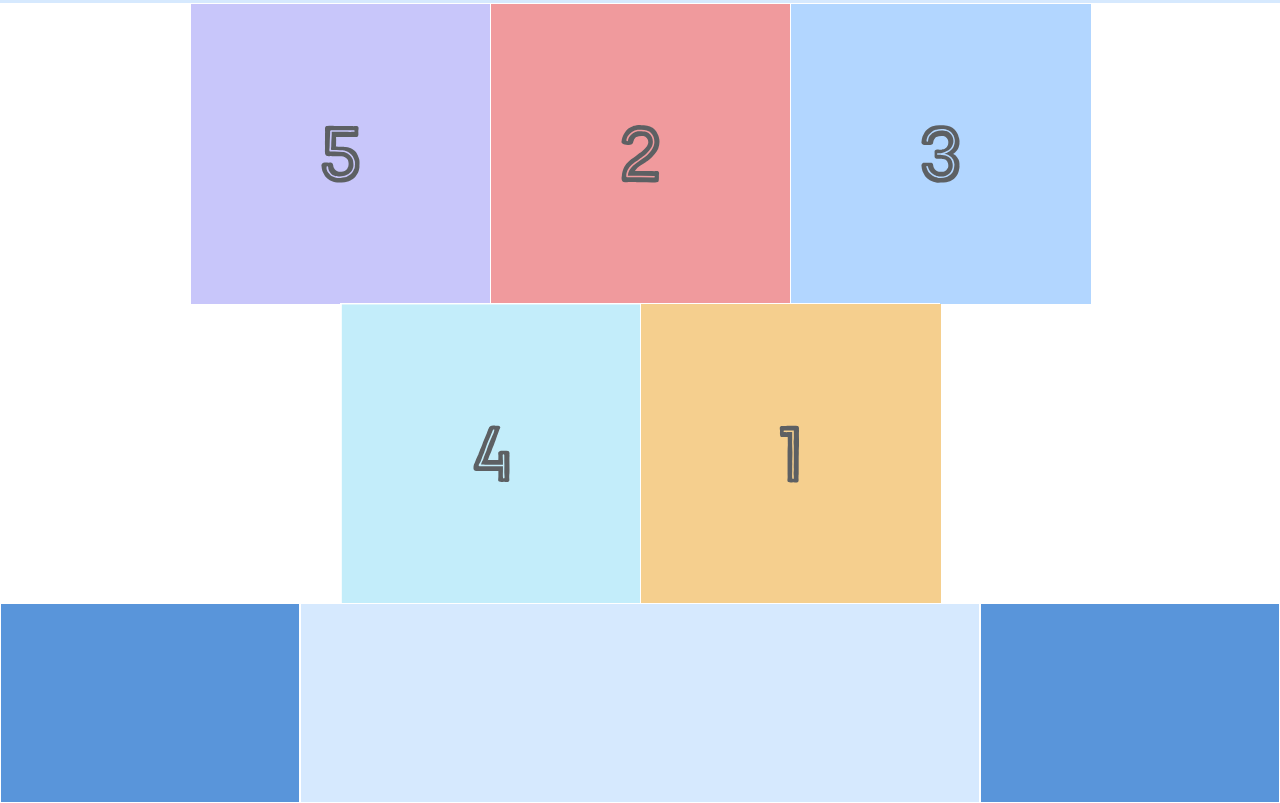
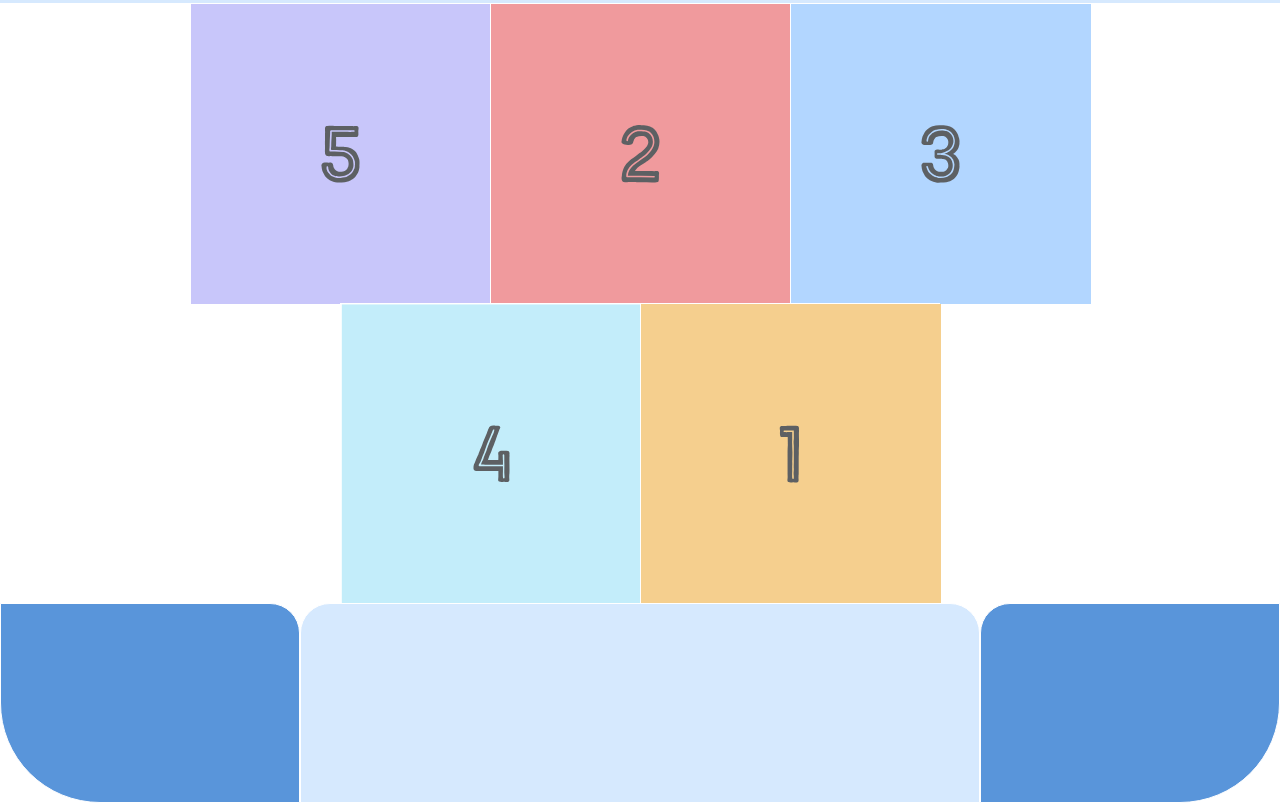
Before and after one commit to TheRealSogari/flexbox, a plain HTML site: page index.html in a window 1280 px wide. Shown: the part 361-1164 px from the top of the page. Drawn offline with Linux system fonts and the light colour scheme.

Commit message:
Add rounded borders in footer

```diff
--- a/css/styles.css
+++ b/css/styles.css
@@ -96,6 +96,7 @@
     background-color: #D6E9FE;
     height: 200px;
     flex: 1;
+    border-radius: 30px 30px 0px 0px;
 }
 
 .footer-one,
@@ -104,3 +105,11 @@
     flex:initial;
     width: 300px;
 }
+
+.footer-one {
+    border-radius: 0px 30px 0px 100px;
+}
+
+.footer-three {
+    border-radius: 30px 0px 100px 0px;
+}
```
